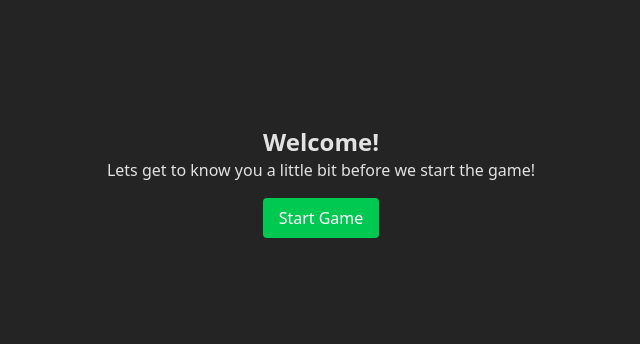
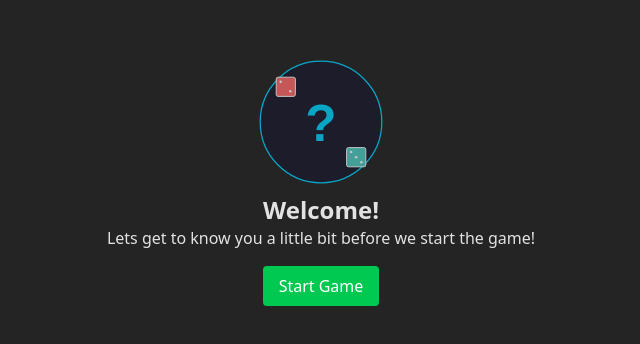
Before and after one commit to Samuelmgp/Number-Guess, a React (Vite) app: page / in a window 1280 px wide. Shown: the part 218-562 px from the top of the page, without its empty margins (319-959 px from the left). Built offline with nearby package versions, Linux system fonts and the light colour scheme.

Commit message:
Modified account setup & logo

```diff
--- a/index.html
+++ b/index.html
@@ -2,7 +2,7 @@
 <html lang="en">
   <head>
     <meta charset="UTF-8" />
-    <link rel="icon" type="image/svg+xml" href="/vite.svg" />
+    <link rel="icon" type="image/svg+xml" href="/nurdle.svg" />
     <meta name="viewport" content="width=device-width, initial-scale=1.0" />
     <title>number-guess</title>
     <link href="/src/css/index.css" rel="stylesheet">
--- a/src/pages/UserInfo.tsx
+++ b/src/pages/UserInfo.tsx
@@ -30,7 +30,7 @@ export default function UserInfo({ navigateTo }: { navigateTo: (to?: string) =>
                     className="w-20 mt-4 px-4 py-2 bg-green-500 text-white rounded
                                 transition delay-100 ease-in-out duration-300
                                 hover:bg-green-600 hover:scale-120"
-                    onClick={() => navigateTo('menu')}>Play</button>
+                    onClick={() => navigateTo('previous')}>Play</button>
                 </div>
             </form>
         </div>
--- a/src/pages/Welcome.tsx
+++ b/src/pages/Welcome.tsx
@@ -12,7 +12,9 @@ export default function Welcome({ navigateTo }: { navigateTo: (to?: string) => v
     }
 
     return (
-        <div className="h-full w-full flex flex-col items-center justify-center">
+        <div className="h-full w-full flex flex-col items-center justify-center gap-2">
+            <img src="/nurdle.svg" alt="Nurdle Logo" className="w-32 h-32 animate-pulse"/>
+            <div className="flex flex-col items-center justify-center">
                 <h1 className="text-2xl font-bold">Welcome!</h1>
                 {user ?
                 (<p className="text-md">Welcome back, {user.username}!</p>)
@@ -22,9 +24,10 @@ export default function Welcome({ navigateTo }: { navigateTo: (to?: string) => v
                 <button
                 className="mt-4 px-4 py-2 bg-green-500 text-white rounded
                             transition delay-100 ease-in-out duration-300
-                        hover:bg-green-600 hover:scale-110"
+                            hover:bg-green-600 hover:scale-110 cursor-pointer"
                 onClick={handleClick}
                 >Start Game</button>
             </div>
+        </div>
     );
 }
```
Also changed, not shown: public/nurdle.svg (added). Lines whose indentation alone changed are shown as unchanged.
